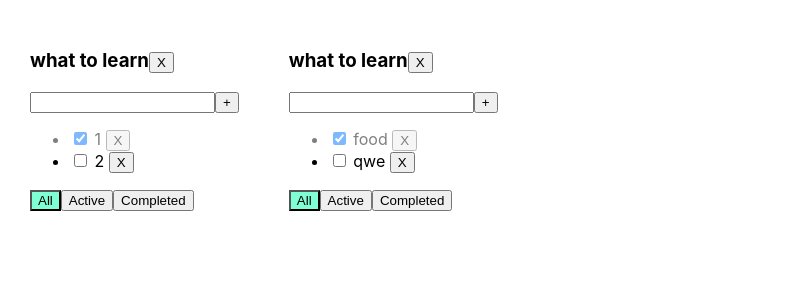
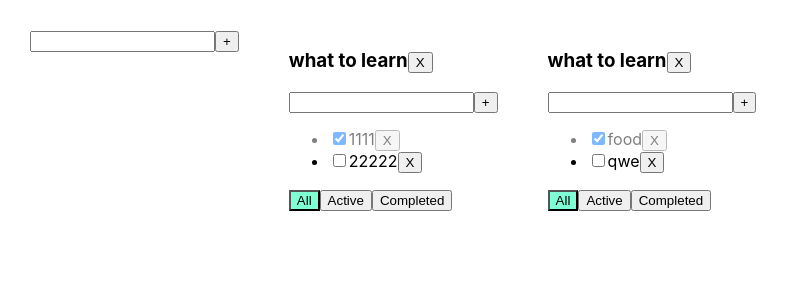
Before and after one commit to kachanovski/it-incubator-todolist_ts, a React (Create React App) app: page / in a window 1280 px wide. Shown: the top 300 px of the page, without its empty margins (0-789 px from the left). Built offline with nearby package versions, Linux system fonts and the light colour scheme.

Commit message:
lesson 6 TypeScript

```diff
--- /dev/null
+++ b/src/AddItemForm.tsx
@@ -0,0 +1,38 @@
+import React, {KeyboardEvent, useState} from "react";
+
+type AddItemFormType = {
+    addItem: (newTaskTitleValue: string) => void
+}
+
+export function AddItemForm(props: AddItemFormType) {
+
+    let [newTaskTitleValue, setNewTaskTitleValue] = useState("")
+    let [error, setError] = useState<string | null>(null)
+
+    const addTask = () => {
+        if (newTaskTitleValue.trim() !== "") {
+            props.addItem(newTaskTitleValue.trim());
+            setNewTaskTitleValue("")
+        } else {
+            setError("ERROR")
+        }
+    }
+
+    const onPressKey = (e: KeyboardEvent<HTMLInputElement>) => {
+        setError(null)
+        if (e.charCode === 13) {
+            addTask()
+        }
+    }
+
+    return (
+        <div>
+            <input onKeyPress={onPressKey} value={newTaskTitleValue} onChange={(e) => {
+                setNewTaskTitleValue(e.currentTarget.value)
+            }}/>
+            <button onClick={addTask}>+</button>
+            {error && <div className="error-message">{error}</div>}
+        </div>
+    )
+
+}
--- a/src/App.tsx
+++ b/src/App.tsx
@@ -2,6 +2,7 @@ import React, {useState} from 'react';
 import './App.css';
 import {TaskType, TodoList} from './Todolist';
 import {v1} from 'uuid';
+import {AddItemForm} from "./AddItemForm";
 
 export type FilterValueType = "all" | "completed" | "active"
 
@@ -32,11 +33,10 @@ function App() {
             filter: "all"
         }
     ])
-
     let [tasks, setTasks] = useState<TasksStateType>({
         [todoListId1]: [
-            {id: v1(), title: "1", isDone: true},
-            {id: v1(), title: "2", isDone: false},
+            {id: v1(), title: "1111", isDone: true},
+            {id: v1(), title: "22222", isDone: false},
         ],
         [todoListId2]: [
             {id: v1(), title: "food", isDone: true},
@@ -49,20 +49,17 @@ function App() {
         tasks[todoListID] = todoListTasks.filter(t => t.id !== id)
         setTasks({...tasks})
     }
-
     function deleteTodoList(id: string) {
         setTodoLists(todoLists.filter(tl => tl.id !== id))
         delete tasks[id]
         setTasks({...tasks})
     }
-
     function addTask(newTaskTitleValue: string, todoListID: string) {
         let newTask = {id: v1(), title: newTaskTitleValue, isDone: false}
         let todoListTasks = tasks[todoListID]
         tasks[todoListID] = [newTask, ...todoListTasks]
         setTasks({...tasks})
     }
-
     function changeFilter(value: FilterValueType, todoListID: string) {
         let todoList = todoLists.find(tl => tl.id === todoListID)
         if (todoList) {
@@ -70,7 +67,6 @@ function App() {
             setTodoLists([...todoLists])
         }
     }
-
     function changeStatus(id: string, isDone: boolean, todoListID: string) {
         let todoListTasks = tasks[todoListID]
         let task = todoListTasks.find(t => t.id === id)
@@ -79,9 +75,35 @@ function App() {
             setTasks({...tasks})
         }
     }
+    function changeTitle(id: string, newTitle: string, todoListID: string) {
+        let todoListTasks = tasks[todoListID]
+        let task = todoListTasks.find(t => t.id === id)
+        if (task) {
+            task.title = newTitle
+            setTasks({...tasks})
+        }
+    }
+    function addTodoList(title: string) {
+        let todoList: TodoListType = {
+            id: v1(),
+            title: title,
+            filter: "all"
+        };
+        setTodoLists([todoList, ...todoLists])
+        setTasks({...tasks, [todoList.id]: []}
+        )
+    }
+    function changeTitleTodoList(newTitle: string, id: string) {
+        let todoList = todoLists.find(tl => tl.id === id)
+        if (todoList) {
+            todoList.title = newTitle
+            setTodoLists([...todoLists])
+        }
+    }
 
     return (
         <div className="App">
+            <AddItemForm addItem={addTodoList}/>
             {todoLists.map(tl => {
 
                 let allTodoListTasks = tasks[tl.id];
@@ -100,6 +122,8 @@ function App() {
                                  deleteTask={deleteTask}
                                  deleteTodoList={deleteTodoList}
                                  filter={tl.filter}
+                                 changeTitleTodoList={changeTitleTodoList}
+                                 changeTitle={changeTitle}
                                  changeStatus={changeStatus}
                                  changeFilter={changeFilter} addTask={addTask}
                                  title={tl.title}/>
--- /dev/null
+++ b/src/EditableSpan.tsx
@@ -0,0 +1,35 @@
+import React, {ChangeEvent, useState} from "react";
+
+type EditableSpanType = {
+    title: string
+    changeTitle: (newTitle: string) => void
+
+}
+
+export function EditableSpan(props: EditableSpanType) {
+    let [editMode, setEditMode] = useState(false)
+    let [title, setTitle] = useState(props.title)
+
+    const activateEditMode = () => {
+        setEditMode(true)
+        setTitle(props.title)
+    }
+    const activateViewMode = () => {
+        setEditMode(false)
+        props.changeTitle(title)
+    }
+
+    const changeTitle = (e: ChangeEvent<HTMLInputElement>) => {
+        setTitle(e.currentTarget.value)
+    }
+
+    return (
+        editMode
+            ? <input value={title}
+                     autoFocus
+                     onChange={changeTitle}
+                     onBlur={activateViewMode}/>
+            : <span onDoubleClick={activateEditMode}>{props.title}</span>
+    )
+
+}
--- a/src/Todolist.tsx
+++ b/src/Todolist.tsx
@@ -1,6 +1,8 @@
-import React, {ChangeEvent, KeyboardEvent, useState} from 'react';
+import React, {ChangeEvent} from 'react';
 import './App.css';
 import {FilterValueType} from "./App";
+import {AddItemForm} from "./AddItemForm";
+import {EditableSpan} from "./EditableSpan";
 
 export type TaskType = {
     id: string
@@ -18,34 +20,16 @@ type PropsType = {
     changeFilter: (value: FilterValueType, todoListID: string) => void
     deleteTask: (id: string, todoListID: string) => void
     changeStatus: (id: string, isDone: boolean, todoListID: string) => void
-    deleteTodoList: (id:string) => void
+    changeTitle: (id: string, newTitle: string, todoListID: string) => void
+    changeTitleTodoList: (newTitle: string, todoListID: string) => void
+    deleteTodoList: (id: string) => void
 }
 
 export function TodoList(props: PropsType) {
 
-    let [newTaskTitleValue, setNewTaskTitleValue] = useState("")
-    let [error, setError] = useState<string | null>(null)
-
-    const addTask = () => {
-        if (newTaskTitleValue.trim() !== "") {
-            props.addTask(newTaskTitleValue.trim(), props.id);
-            setNewTaskTitleValue("")
-        } else {
-            setError("ERROR")
-        }
-    }
-
     const deleteTodoList = () => {
         props.deleteTodoList(props.id)
     }
-
-    const onPressKey = (e: KeyboardEvent<HTMLInputElement>) => {
-        setError(null)
-        if (e.charCode === 13) {
-            addTask()
-        }
-    }
-
     const onClickFilterAll = () => {
         props.changeFilter("all", props.id)
     }
@@ -55,30 +39,37 @@ export function TodoList(props: PropsType) {
     const onClickFilterCompleted = () => {
         props.changeFilter("completed", props.id)
     }
+    const addTask = (title: string) => {
+        props.addTask(title, props.id)
+    }
+    const changeTitleTodoList = (newTitle: string) => {
+        props.changeTitleTodoList(newTitle, props.id)
+    }
 
 
     return (
         <div>
-            <h3>{props.title}<button onClick={deleteTodoList}>X</button></h3>
-            <div>
-                <input onKeyPress={onPressKey} value={newTaskTitleValue} onChange={(e) => {
-                    setNewTaskTitleValue(e.currentTarget.value)
-                }}/>
-                <button onClick={addTask}>+</button>
-                {error && <div className="error-message">{error}</div>}
-            </div>
+            <h3><EditableSpan title={props.title} changeTitle={changeTitleTodoList}/>
+                <button onClick={deleteTodoList}>X</button>
+            </h3>
+            <AddItemForm addItem={addTask}/>
             <ul>
                 {props.tasks.map(t => {
                     let changeStatusTask = (e: ChangeEvent<HTMLInputElement>) => {
                         let newStatusTask = e.currentTarget.checked
                         props.changeStatus(t.id, newStatusTask, props.id)
                     }
+                    let changeTitleTask = (newTitle: string) => {
+                        props.changeTitle(t.id, newTitle, props.id)
+                    }
                     let deleteTask = () => {
                         props.deleteTask(t.id, props.id)
                     }
                     return <li key={t.id} className={t.isDone ? "is-done" : ""}>
-                        <input type="checkbox" onChange={changeStatusTask} checked={t.isDone}/> <span>{t.title} <input
-                        onClick={deleteTask} type="button" value={"X"}/></span>
+                        <input type="checkbox" onChange={changeStatusTask} checked={t.isDone}/>
+                        <EditableSpan changeTitle={changeTitleTask} title={t.title}/>
+                        <input onClick={deleteTask} type="button" value={"X"}/>
+
                     </li>
                 })}
             </ul>
```
